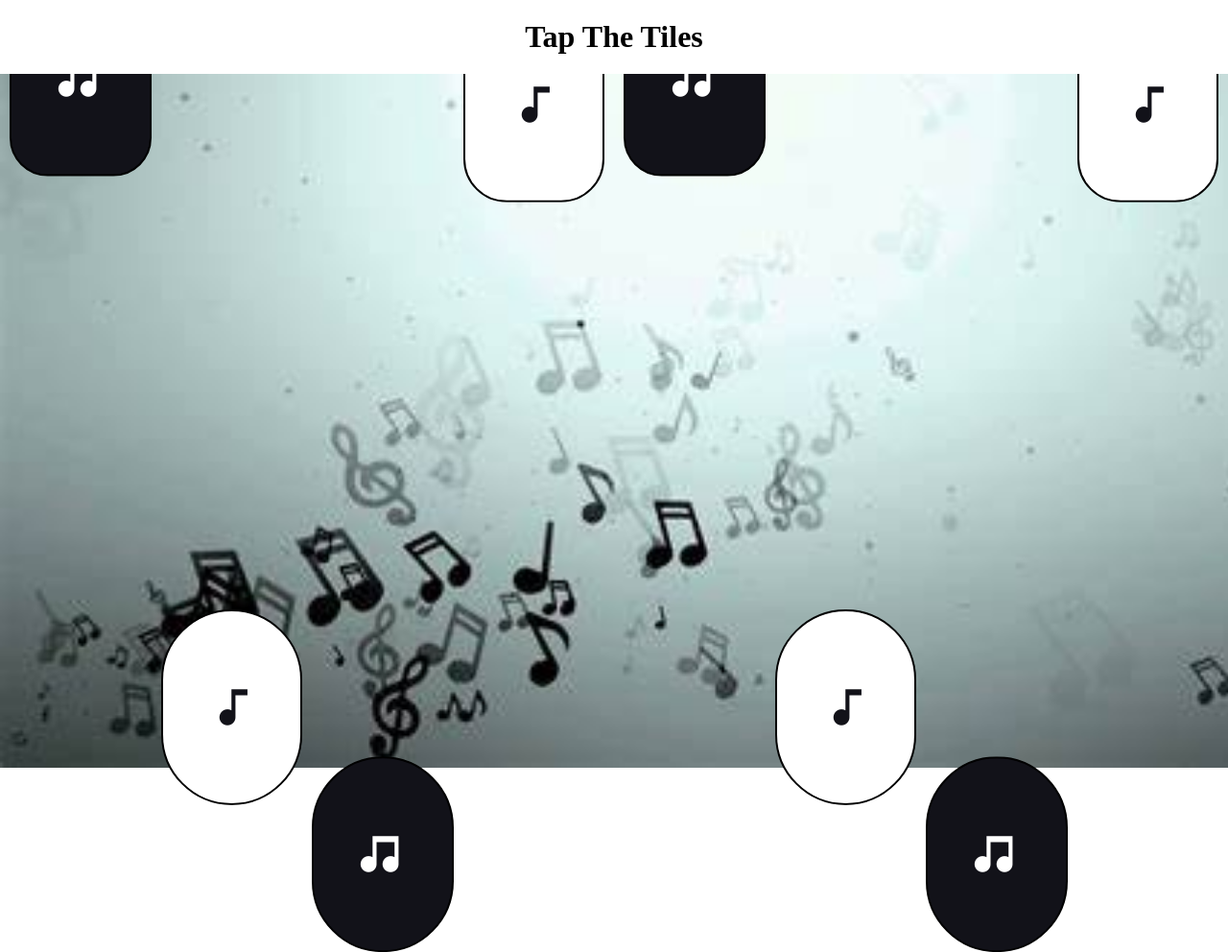
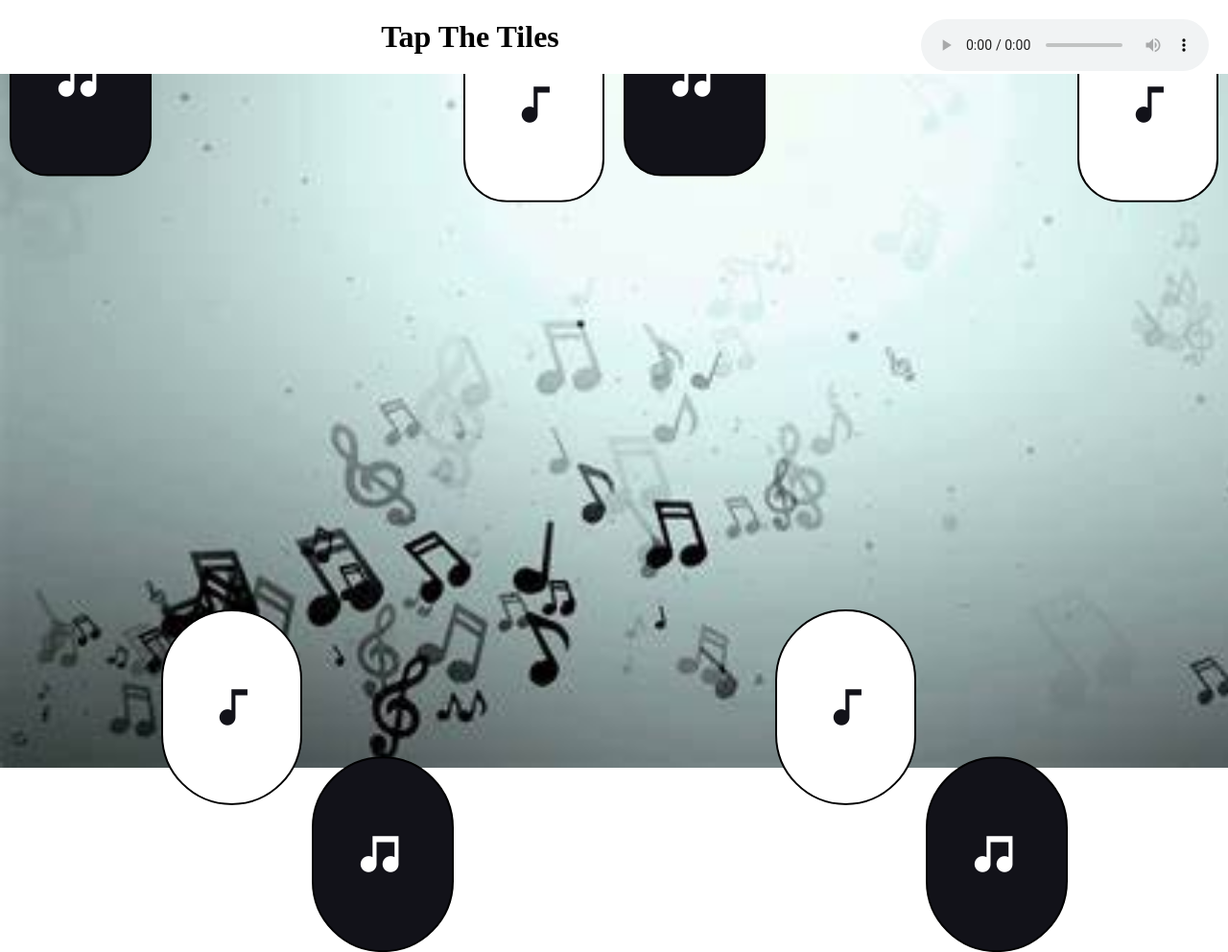
Before and after one commit to CotterellAnna/droppingTiles, a plain HTML site: page index.html in a window 1280 px wide. Shown: the whole page at 96% size. Drawn offline with nearby package versions, Linux system fonts and the light colour scheme.

Commit message:
audio added

```diff
--- a/css/main.scss
+++ b/css/main.scss
@@ -15,6 +15,10 @@ body{
         background: white;
         padding: 20px;
         text-align: center;
+        audio{
+            z-index: 1;
+            float: right;
+        }
     }
     .droppingBoxes{
         display: flex;
--- a/index.html
+++ b/index.html
@@ -9,7 +9,8 @@
     <title>Dropping Tiles</title>
 </head>
 <body>
-    <h1>Tap The Tiles</h1>
+    <h1>Tap The Tiles <audio src="./music/The Cinematic Orchestra - Arrival of The Birds & Transformation.mp3"  controls  loop></audio></h1>
+
     <div class="droppingBoxes">
         <a href="#" class="box box--one">
             <i class="ri-music-2-fill"></i>
@@ -36,7 +37,6 @@
             <i class="ri-music-fill"></i>
         </a>
     </div>
-    <audio src="./music/The Cinematic Orchestra - Arrival of The Birds & Transformation.mp3" hidden autoplay  loop></audio>
 
 </body>
 </html>
```
Also changed, not shown: css/main.css, 1 other file.
